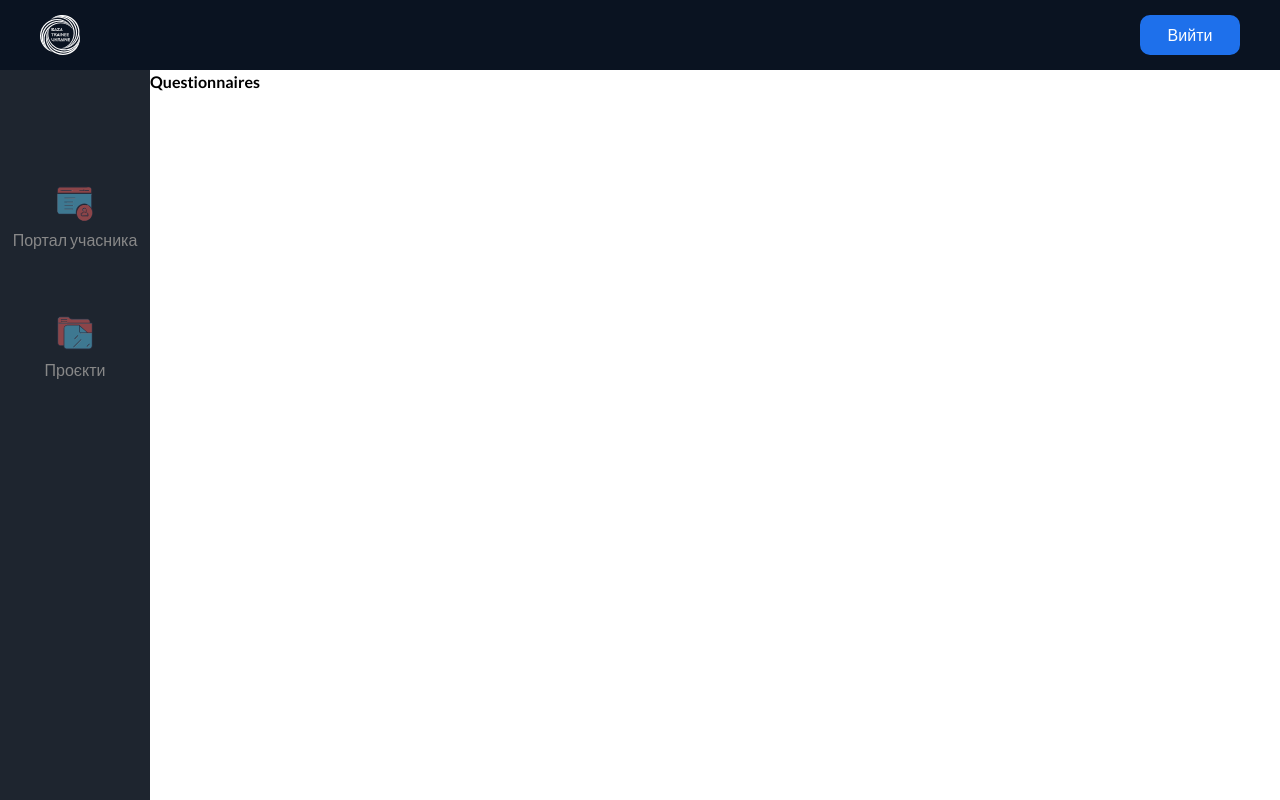
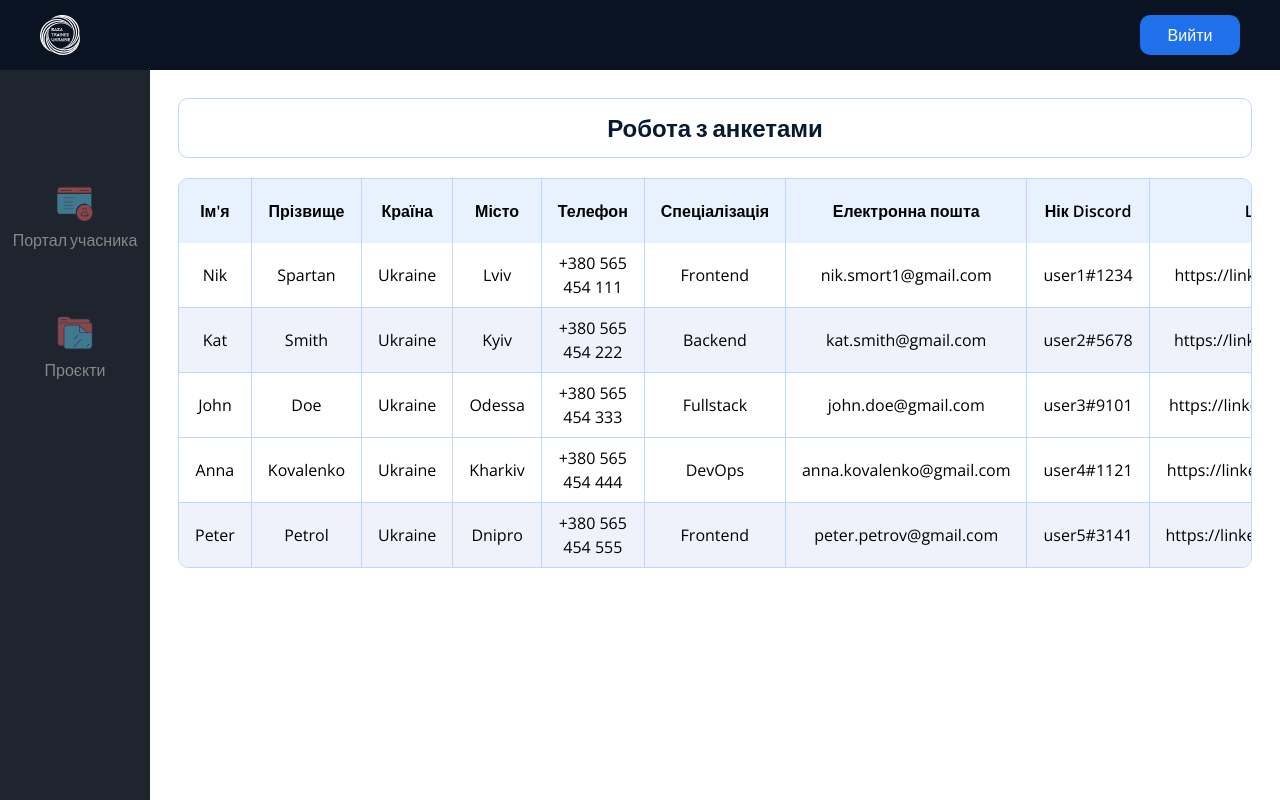
Before and after one commit to baza-trainee/baza-crm-frontend, a React (Vite) app: page /crm/questionnaires in a window 1280 px wide. Built offline with nearby package versions, Linux system fonts and the light colour scheme.

Commit message:
Add layout to Questionnaires page

```diff
--- a/src/pages/Questionnaires.tsx
+++ b/src/pages/Questionnaires.tsx
@@ -1,8 +1,129 @@
+import { users } from '../utils/users';
+
 const Questionnaires = () => {
+  const handleAccept = (id: number) => {
+    alert(`Заявку користувача ${users[id - 1].firstName} прийнято!`);
+  };
+
+  const handleReject = (id: number) => {
+    alert(`Заявку користувача ${users[id - 1].firstName} відхилено!`);
+  };
+
   return (
-    <div>
-      <h1>Questionnaires</h1>
-    </div>
+    <main className="p-7">
+      <div className="h-[60px] flex justify-center items-center text-2xl font-bold text-text-black bg-white rounded-[10px] border-card-border border mb-5">
+        <h1>Робота з анкетами</h1>
+      </div>
+      <div className="rounded-[10px] border-card-border border overflow-scroll">
+        <table className="w-full bg-white table-auto">
+          <thead className="font-bold bg-input-normal-state">
+            <tr>
+              <th className="px-4 py-2 border-r border-card-border">Ім'я</th>
+              <th className="px-4 py-2 border-r border-card-border">
+                Прізвище
+              </th>
+              <th className="px-4 py-2 border-r border-card-border">Країна</th>
+              <th className="px-4 py-2 border-r border-card-border">Місто</th>
+              <th className="px-4 py-2 border-r border-card-border">Телефон</th>
+              <th className="px-4 py-2 border-r border-card-border">
+                Спеціалізація
+              </th>
+              <th className="px-4 py-2 border-r border-card-border">
+                Електронна пошта
+              </th>
+              <th className="px-4 py-2 border-r border-card-border">
+                Нік Discord
+              </th>
+              <th className="px-4 py-2 border-r border-card-border">
+                Linkedin
+              </th>
+              <th className="px-4 py-2 border-r border-card-border">
+                Прийняти заявку
+              </th>
+              <th className="px-4 py-2 border-r border-card-border">
+                Відхилити заявку
+              </th>
+              <th className="px-4 py-2">Статус</th>
+            </tr>
+          </thead>
+          <tbody className="divide-y divide-card-border">
+            {users.map((user) => (
+              <tr
+                key={user.id}
+                className="text-center"
+                style={{
+                  backgroundColor:
+                    user.status === false ? '#F0F2FB' : 'transparent',
+                }}
+              >
+                <td className="px-4 py-2 border-r border-card-border">
+                  {user.firstName}
+                </td>
+                <td className="px-4 py-2 border-r border-card-border">
+                  {user.lastName}
+                </td>
+                <td className="px-4 py-2 border-r border-gray-300">
+                  {user.country}
+                </td>
+                <td className="px-4 py-2 border-r border-card-border">
+                  {user.city}
+                </td>
+                <td className="px-4 py-2 border-r border-card-border">
+                  {user.phone}
+                </td>
+                <td className="px-4 py-2 border-r border-card-border">
+                  {user.specialization}
+                </td>
+                <td className="px-4 py-2 border-r border-card-border">
+                  {user.email}
+                </td>
+                <td className="px-4 py-2 border-r border-card-border">
+                  {user.discord}
+                </td>
+                <td className="px-4 py-2 border-r border-card-border">
+                  {user.linkedin}
+                </td>
+                <td className="px-4 py-2 border-r border-card-border">
+                  <button
+                    disabled={user.status !== null}
+                    onClick={() => handleAccept(user.id)}
+                    className="px-4 py-1 text-white bg-primary-blue hover:bg-white rounded-[10px] duration-500 hover:text-black border border-primary-blue disabled:opacity-50 disabled:hover:bg-primary-blue disabled:hover:text-white disabled:cursor-not-allowed"
+                  >
+                    Прийняти
+                  </button>
+                </td>
+                <td className="px-4 py-2 border-r border-card-border">
+                  <button
+                    disabled={user.status !== null}
+                    onClick={() => handleReject(user.id)}
+                    className="px-4 py-1 text-red hover:bg-white rounded-[10px] duration-500 hover:text-black border border-red disabled:opacity-50 disabled:hover:text-red disabled:cursor-not-allowed"
+                  >
+                    Відхилити
+                  </button>
+                </td>
+                <td
+                  className="px-4 py-2 border-r border-card-border"
+                  style={{
+                    color:
+                      user.status === true
+                        ? '#34A853'
+                        : user.status === false
+                          ? '#FA2727'
+                          : '#FFB800',
+                  }}
+                >
+                  {user.status === true
+                    ? 'Прийнято'
+                    : user.status === false
+                      ? 'Відхилено'
+                      : 'Нова'}
+                </td>
+              </tr>
+            ))}
+          </tbody>
+        </table>
+      </div>
+    </main>
   );
 };
 
--- /dev/null
+++ b/src/utils/users.ts
@@ -0,0 +1,67 @@
+export const users = [
+  {
+    id: 1,
+    city: 'Lviv',
+    country: 'Ukraine',
+    discord: 'user1#1234',
+    email: 'nik.smort1@gmail.com',
+    firstName: 'Nik',
+    lastName: 'Spartan',
+    linkedin: 'https://linkedin.com/in/nik1',
+    phone: '+380 565 454 111',
+    specialization: 'Frontend',
+    status: true,
+  },
+  {
+    id: 2,
+    city: 'Kyiv',
+    country: 'Ukraine',
+    discord: 'user2#5678',
+    email: 'kat.smith@gmail.com',
+    firstName: 'Kat',
+    lastName: 'Smith',
+    linkedin: 'https://linkedin.com/in/kat2',
+    phone: '+380 565 454 222',
+    specialization: 'Backend',
+    status: false,
+  },
+  {
+    id: 3,
+    city: 'Odessa',
+    country: 'Ukraine',
+    discord: 'user3#9101',
+    email: 'john.doe@gmail.com',
+    firstName: 'John',
+    lastName: 'Doe',
+    linkedin: 'https://linkedin.com/in/john3',
+    phone: '+380 565 454 333',
+    specialization: 'Fullstack',
+    status: true,
+  },
+  {
+    id: 4,
+    city: 'Kharkiv',
+    country: 'Ukraine',
+    discord: 'user4#1121',
+    email: 'anna.kovalenko@gmail.com',
+    firstName: 'Anna',
+    lastName: 'Kovalenko',
+    linkedin: 'https://linkedin.com/in/anna4',
+    phone: '+380 565 454 444',
+    specialization: 'DevOps',
+    status: null,
+  },
+  {
+    id: 5,
+    city: 'Dnipro',
+    country: 'Ukraine',
+    discord: 'user5#3141',
+    email: 'peter.petrov@gmail.com',
+    firstName: 'Peter',
+    lastName: 'Petrol',
+    linkedin: 'https://linkedin.com/in/peter5',
+    phone: '+380 565 454 555',
+    specialization: 'Frontend',
+    status: false,
+  },
+];
```
